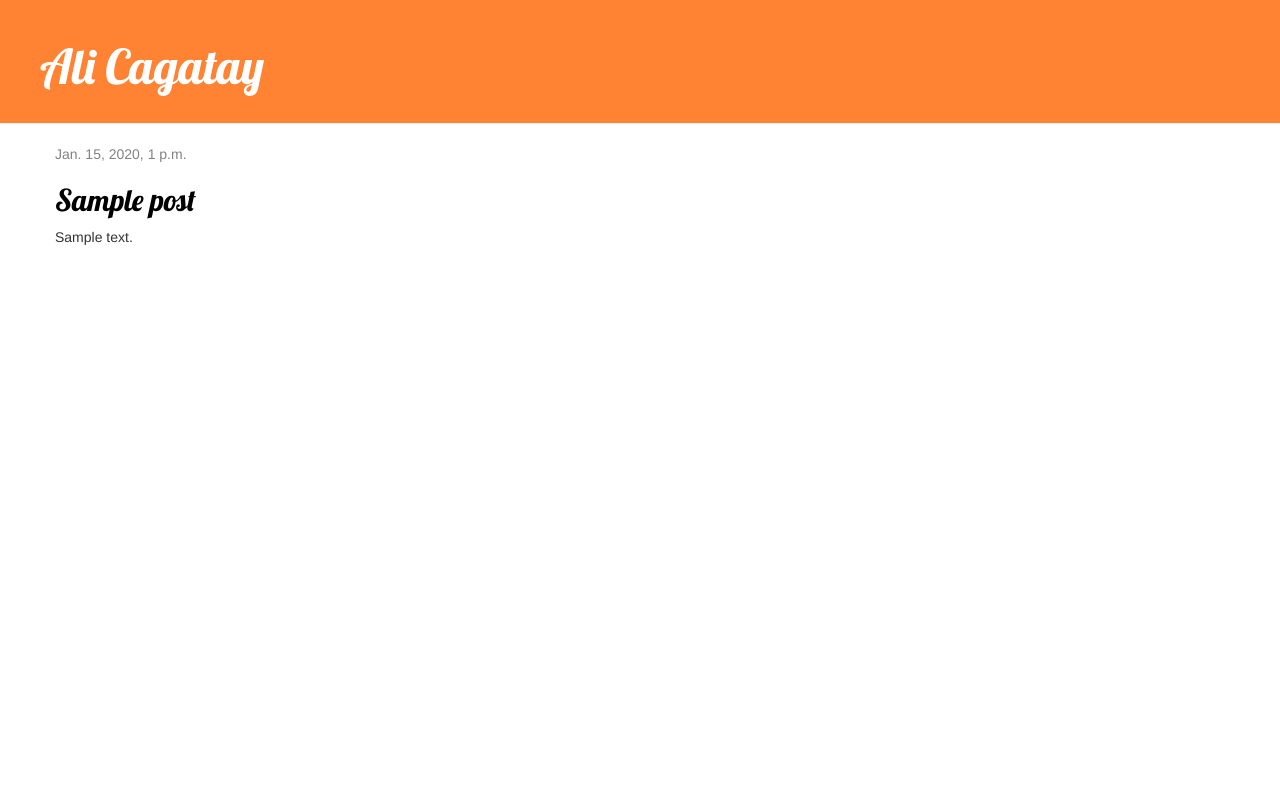
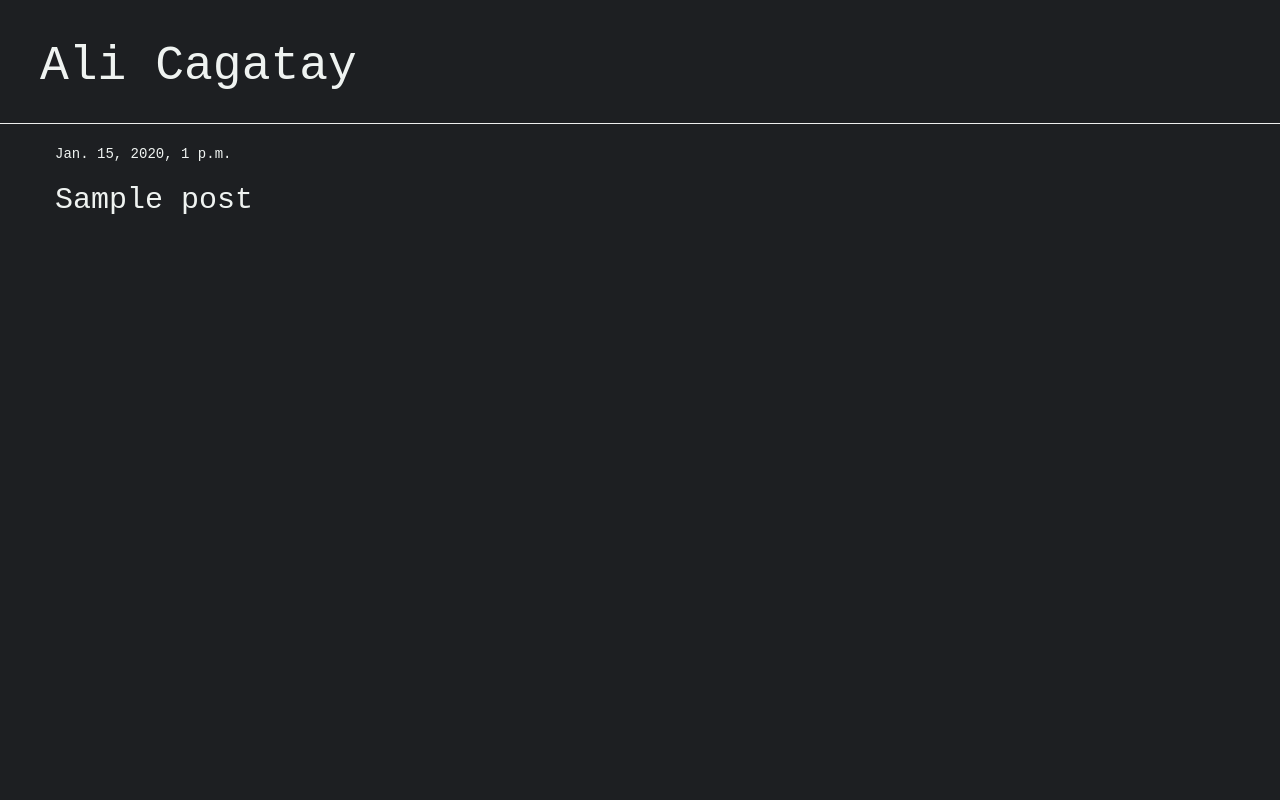
Before and after one commit to alicagatay/My-Personal-Website, a Django app: page / in a window 1280 px wide. Run offline with Django 3.2, Linux system fonts and the light colour scheme; tables that the repository leaves empty hold one stand-in row (values such as "Sample post"); some libraries are stand-ins or nearby versions.

Commit message:
Improved the design of the website with CSS.

```diff
--- a/blog/static/css/blog.css
+++ b/blog/static/css/blog.css
@@ -1,25 +1,32 @@
 .page-header {
-    background-color: #FF8333;
+    background-color: #1D1F22;
     margin-top: 0;
     padding: 20px 20px 20px 40px;
 }
 
 .page-header h1, .page-header h1 a, .page-header h1 a:visited, .page-header h1 a:active {
-    color: #ffffff;
+    color: #EFF3F1;
     font-size: 36pt;
     text-decoration: none;
 }
 
 .content {
     margin-left: 40px;
+    color: #EFF3F1;
 }
 
 h1, h2, h3, h4 {
-    font-family: 'Lobster', cursive;
+
+    font-family: "Courier New", Courier, monospace;
+}
+
+p {
+  font-family: "Courier New", Courier, monospace;
 }
 
 .date {
-    color: #828282;
+    color: #EFF3F1;
+    font-family: "Courier New", Courier, monospace;
 }
 
 .save {
@@ -31,7 +38,7 @@ h1, h2, h3, h4 {
 }
 
 .top-menu, .top-menu:hover, .top-menu:visited {
-    color: #ffffff;
+    color: #EFF3F1;
     float: right;
     font-size: 26pt;
     margin-right: 20px;
@@ -42,5 +49,9 @@ h1, h2, h3, h4 {
 }
 
 .post h2 a, .post h2 a:visited {
-    color: #000000;
+    color: #EFF3F1;
 }
+
+body {
+  background-color: #1D1F22;
+}
--- a/blog/templates/blog/base.html
+++ b/blog/templates/blog/base.html
@@ -5,7 +5,7 @@
         <title>Ali Cagatay</title>
         <link rel="stylesheet" href="//maxcdn.bootstrapcdn.com/bootstrap/3.2.0/css/bootstrap.min.css">
         <link rel="stylesheet" href="//maxcdn.bootstrapcdn.com/bootstrap/3.2.0/css/bootstrap-theme.min.css">
-        <link href='//fonts.googleapis.com/css?family=Lobster&subset=latin,latin-ext' rel='stylesheet' type='text/css'>
+
         <link rel="stylesheet" href="{% static 'css/blog.css' %}">
     </head>
 
--- a/blog/templates/blog/post_list.html
+++ b/blog/templates/blog/post_list.html
@@ -7,7 +7,6 @@
                 {{ post.published_date }}
             </div>
             <h2><a href="{% url 'post_detail' pk=post.pk %}">{{ post.title }}</a></h2>
-            <p>{{ post.text|linebreaksbr }}</p>
         </div>
     {% endfor %}
 {% endblock %}
```
